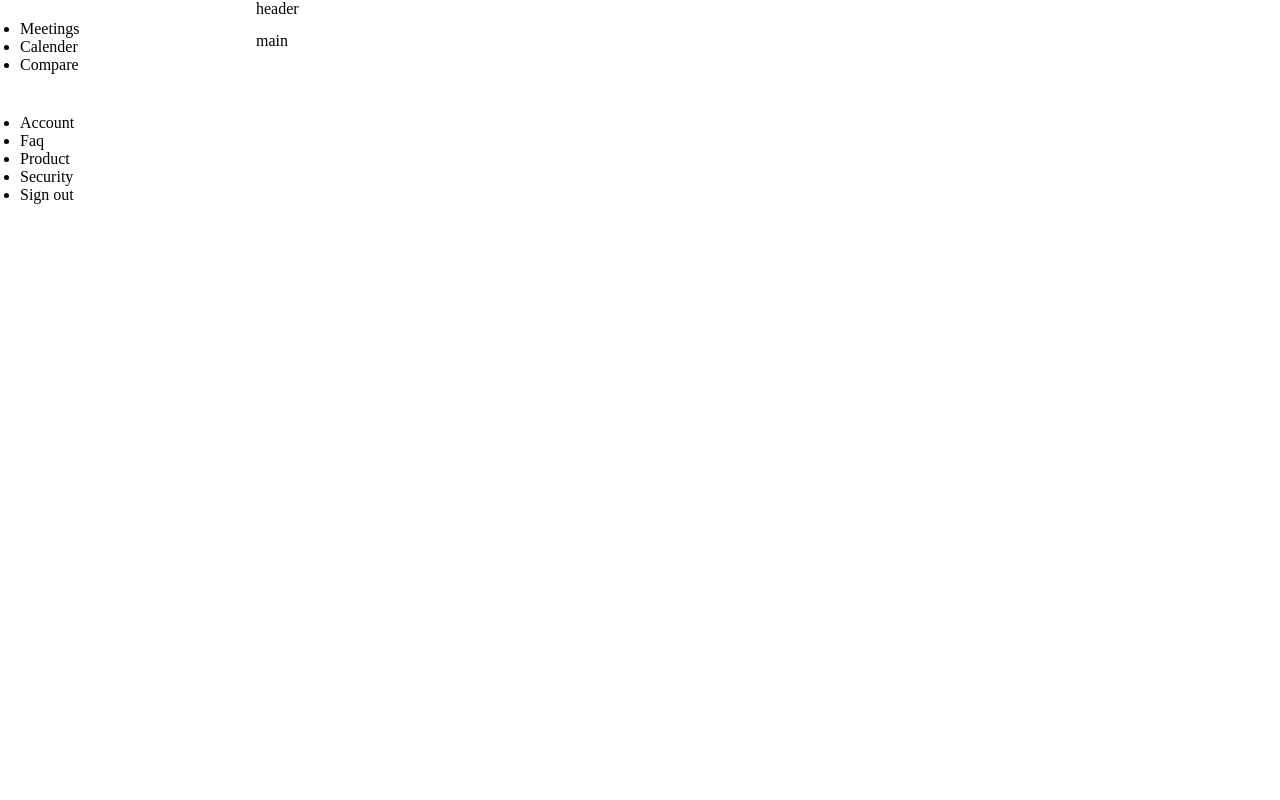
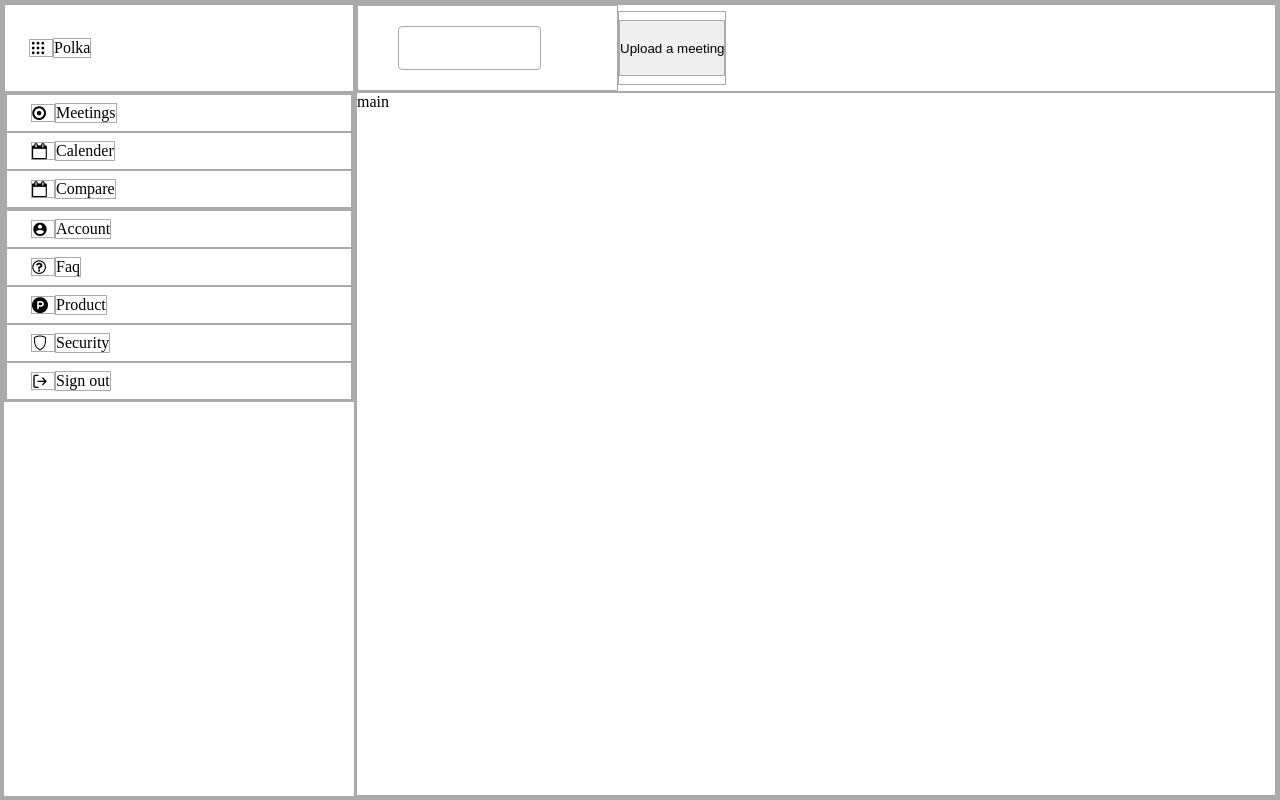
Before and after one commit to hrishikesh0x01/UITasks, a plain HTML site: page FlexMockUp/index.html in a window 1280 px wide. Drawn offline with Linux system fonts and the light colour scheme.

Commit message:
Added FlexMockUp task.

```diff
--- a/FlexMockUp/assets/css/style.css
+++ b/FlexMockUp/assets/css/style.css
@@ -2,18 +2,7 @@
     padding: 0;
     margin: 0;
     box-sizing: border-box;
-}
-
-.sidebar {
-    flex-basis: 20%;
-}
-
-.sidebar-section {
-    padding: 20px;
-}
-
-.h2r {
-    height: 2rem;
+    border: 0.25px solid #AAAAAA;
 }
 
 .d-flex {
@@ -28,6 +17,62 @@
     flex-grow: 1;
 }
 
+.d-flex .icon {
+    align-self: center;
+}
+
+.icon {
+    padding-right: 0.5rem;
+    width: 1.5rem;
+    text-align: center;
+}
+
+.header {
+    align-items: center;
+}
+
+.header-content {
+    padding: 1.25rem 2.5rem;
+}
+
+.header-button-con {
+    padding: 0.5rem 0;
+}
+
+.header-button {
+    height: 3.5rem;
+}
+
+.header-height {
+    height: 5.5rem;
+}
+
+.sidebar {
+    flex-basis: 22rem;
+}
+
+/* .sidebar-top {
+    padding: 0.5rem;
+    padding-left: 1.5rem;
+    align-items: center;
+} */
+
+.sidebar-item {
+    padding: 0.5rem;
+    padding-left: 1.5rem;
+    align-items: center;
+}
+
+#search {
+    border-radius: 0.25rem;
+    width: 80%;
+    height: 2.75rem;
+}
+
+.bottom-border {
+    border-bottom: 1px solid #AAAAAA;
+}
+
 .h100 {
     height: 100%;
 }
--- a/FlexMockUp/assets/icons/style.css
+++ b/FlexMockUp/assets/icons/style.css
@@ -1,10 +1,10 @@
 @font-face {
   font-family: 'app';
-  src:  url('fonts/app.eot?po1i45');
-  src:  url('fonts/app.eot?po1i45#iefix') format('embedded-opentype'),
-    url('fonts/app.ttf?po1i45') format('truetype'),
-    url('fonts/app.woff?po1i45') format('woff'),
-    url('fonts/app.svg?po1i45#app') format('svg');
+  src:  url('fonts/app.eot?h5t2b8');
+  src:  url('fonts/app.eot?h5t2b8#iefix') format('embedded-opentype'),
+    url('fonts/app.ttf?h5t2b8') format('truetype'),
+    url('fonts/app.woff?h5t2b8') format('woff'),
+    url('fonts/app.svg?h5t2b8#app') format('svg');
   font-weight: normal;
   font-style: normal;
   font-display: block;
@@ -25,8 +25,23 @@
   -moz-osx-font-smoothing: grayscale;
 }
 
+.icon-ic_fluent_grid_dots_filled_icon:before {
+  content: "\e907";
+}
+.icon-defense_protection_security_shield_icon:before {
+  content: "\e905";
+}
+.icon-apps_icon:before {
+  content: "\e904";
+}
+.icon-log-out:before {
+  content: "\e908";
+}
 .icon-account_circle:before {
   content: "\e900";
+}
+.icon-product-hunt:before {
+  content: "\e906";
 }
 .icon-question-circle-o:before {
   content: "\e901";
@@ -37,6 +52,3 @@
 .icon-dot-circle-o:before {
   content: "\e903";
 }
-.icon-apps_icon:before {
-  content: "\e904";
-}
--- a/FlexMockUp/index.html
+++ b/FlexMockUp/index.html
@@ -6,36 +6,63 @@
         <meta name="viewport" content="width=device-width, initial-scale=1.0">
         <title>Flex Mock Up</title>
 
+        <link rel="stylesheet" href="assets/icons/style.css">
         <link rel="stylesheet" href="assets/css/style.css">
     </head>
     <body class="h100">
         <div class="wrapper d-flex h100">
-            <aside class="d-flex sidebar">
-                <section class="sidebar-top">
-                    <div><img src="" alt=""></div>
+            <aside class="d-flex sidebar f-col">
+                <section class="d-flex sidebar-item header-height">
+                    <div class="icon icon-ic_fluent_grid_dots_filled_icon"></div>
+                    <span>Polka</span>
                 </section>
-                <nav class="nav">
-                    <section class="sidebar-section">
-                        <ul>
-                            <li>Meetings</li>
-                            <li>Calender</li>
-                            <li>Compare</li>
-                        </ul>
+                <nav class="nav d-flex f-col">
+                    <section class="sidebar-section bottom-border">
+                        <div class="d-flex sidebar-item">
+                            <div class="icon icon-dot-circle-o"></div>
+                            <span>Meetings</span>
+                        </div>
+                        <div class="d-flex sidebar-item">
+                            <div class="icon icon-calendar-o"></div>
+                            <span>Calender</span>
+                        </div>
+                        <div class="d-flex sidebar-item">
+                            <div class="icon icon-calendar-o"></div>
+                            <span>Compare</span>
+                        </div>
                     </section>
                     <section class="sidebar-section">
-                        <ul>
-                            <li>Account</li>
-                            <li>Faq</li>
-                            <li>Product</li>
-                            <li>Security</li>
-                            <li>Sign out</li>
-                        </ul>
+                        <div class="d-flex sidebar-item">
+                            <div class="icon icon-account_circle"></div>
+                            <span>Account</span>
+                        </div>
+                        <div class="d-flex sidebar-item">
+                            <div class="icon icon-question-circle-o"></div>
+                            <span>Faq</span>
+                        </div>
+                        <div class="d-flex sidebar-item">
+                            <div class="icon icon-product-hunt"></div>
+                            <span>Product</span>
+                        </div>
+                        <div class="d-flex sidebar-item">
+                            <div class="icon icon-defense_protection_security_shield_icon"></div>
+                            <span>Security</span>
+                        </div>
+                        <div class="d-flex sidebar-item">
+                            <div class="icon icon-log-out"></div>
+                            <span>Sign out</span>
+                        </div>
                     </section>
                 </nav>
             </aside>
             <section class="d-flex f-col f-grow">
-                <header class="header h2r">
-                    header
+                <header class="d-flex header header-height">
+                    <div class="search-bar header-content">
+                        <input type="search" name="search" id="search">
+                    </div>
+                    <div class="header-button-con">
+                        <button class="header-button">Upload a meeting</button>
+                    </div>
                 </header>
                 <main class="main f-grow">main</main>
             </section>
```
Also changed, not shown: FlexMockUp/assets/icons/demo-files/demo.css (+4 -4 lines), FlexMockUp/assets/icons/demo.html (+78 -22 lines), FlexMockUp/assets/icons/selection.json (+1 -1 lines), FlexMockUp/assets/icons/fonts/app.ttf, FlexMockUp/assets/icons/fonts/app.woff, 2 other files.
